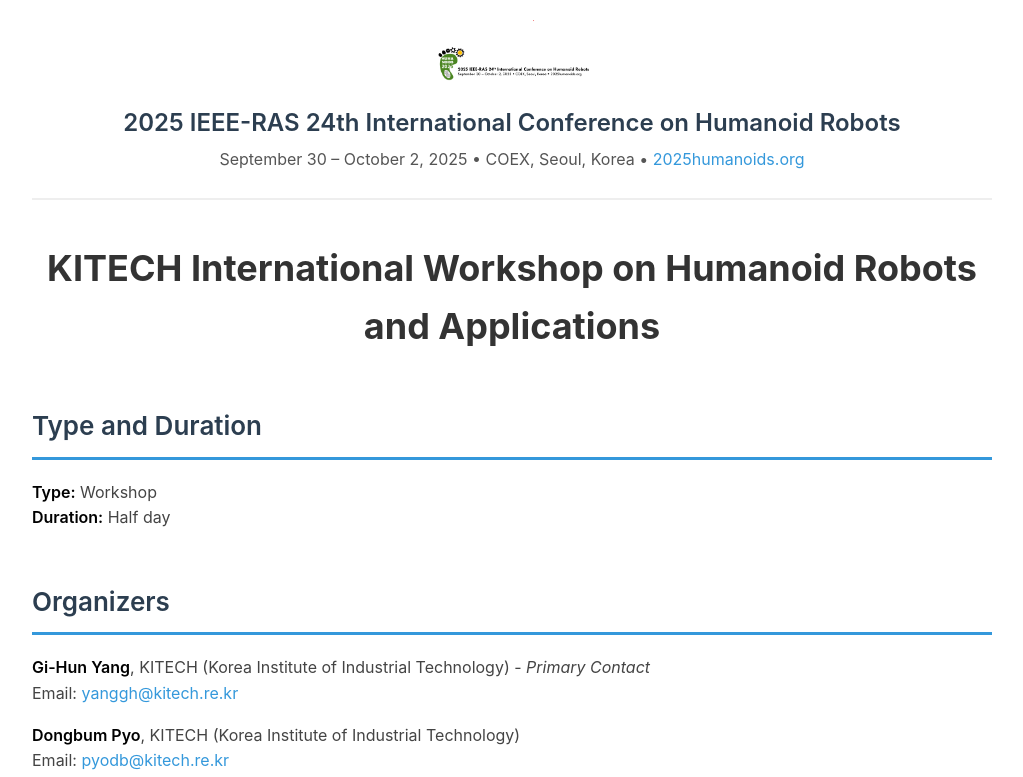
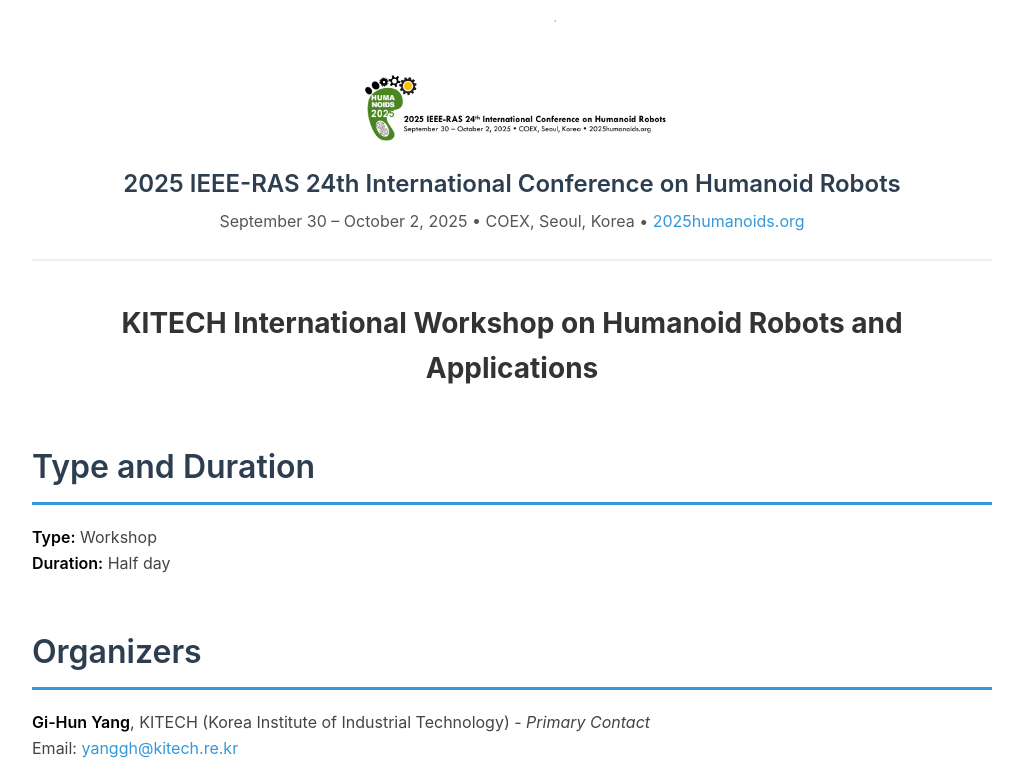
Before and after one commit to Peregrine9363/kitech_rico.github.io, a plain HTML site: page index.html in a window 1280 px wide. Shown: the top 777 px of the page, without its empty margins (128-1151 px from the left). Drawn offline with Linux system fonts and the light colour scheme.

Commit message:
Update index.html

```diff
--- a/index.html
+++ b/index.html
@@ -40,7 +40,7 @@
 
         /* ★★★ 상단 로고 크기 수정 ★★★ */
         .header img.logo {
-            width: 160px; /* 이 값을 변경하여 상단 로고 크기를 조절하세요. (예: 180px) */
+            width: 320px; /* 이 값을 변경하여 상단 로고 크기를 조절하세요. (예: 180px) */
             margin-bottom: 15px;
         }
 
@@ -58,7 +58,7 @@
 
         /* --- 섹션 제목 (Objective, Speakers 등) --- */
         h2 {
-            font-size: 26px;
+            font-size: 32px;
             font-weight: 600;
             color: #2c3e50;
             border-bottom: 3px solid #3498db; /* 제목 밑줄 색상 및 두께 */
@@ -69,7 +69,7 @@
 
         /* 워크샵 메인 타이틀 */
         .workshop-title {
-            font-size: 36px;
+            font-size: 28px;
             font-weight: bold;
             color: #333;
             text-align: center;
@@ -130,7 +130,7 @@
 
         /* ★★★ 하단 로고 크기 수정 ★★★ */
         .footer img {
-            height: 50px; /* 이 값을 변경하여 하단 로고 크기를 조절하세요. (예: 60px) */
+            height: 120px; /* 이 값을 변경하여 하단 로고 크기를 조절하세요. (예: 60px) */
             opacity: 0.8;
         }
     </style>
```
